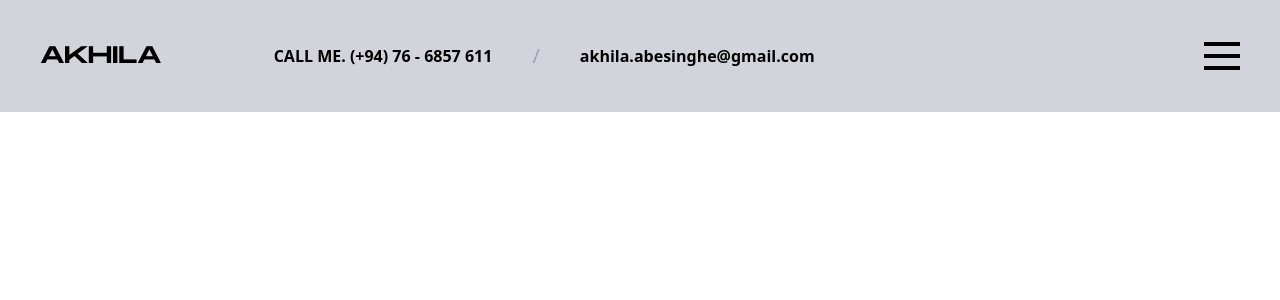
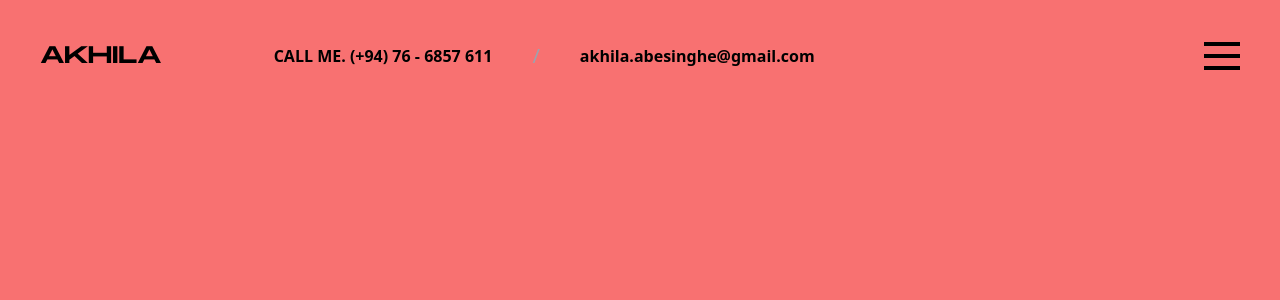
Before and after one commit to akhilasuraj/portfolio, a React (Create React App) app: page / in a window 1280 px wide. Shown: the top 300 px of the page. Built offline with nearby package versions, Linux system fonts and the light colour scheme.

Commit message:
first method to page transition

```diff
--- a/src/App.jsx
+++ b/src/App.jsx
@@ -1,11 +1,15 @@
-import Topbar from './Components/Modules/Topbar/Topbar'
+import Topbar from "./Components/Modules/Topbar/Topbar";
+import Intro from "./Components/Modules/Intro/Intro";
+import Portfolio from "./Components/Modules/Portfolio/Portfolio";
 
 const App = () => {
   return (
-    <div>
-      <Topbar/>
+    <div className="relative">
+      <Topbar />
+      <Intro />
+      <Portfolio />
     </div>
-  )
-}
+  );
+};
 
-export default App
+export default App;
--- /dev/null
+++ b/src/Components/Modules/Intro/Intro.jsx
@@ -0,0 +1,25 @@
+import { useState } from "react";
+
+const Info = () => {
+  const [pageEnd, setPageEnd] = useState(false);
+
+  const handleScroll = (e) => {
+    if (e.nativeEvent.wheelDelta > 0) {
+      console.log("scroll up");
+    } else {
+      console.log("scroll down");
+      setPageEnd(true);
+    }
+  };
+
+  return (
+    <div id="gray"
+      className={`absolute bg-gray-400 h-screen w-full transform duration-1000 ease-out ${
+        pageEnd ? "-translate-y-full" : ""
+      }`}
+      onWheel={(e) => handleScroll(e)}
+    ></div>
+  );
+};
+
+export default Info;
--- /dev/null
+++ b/src/Components/Modules/Portfolio/Portfolio.jsx
@@ -0,0 +1,25 @@
+import { useState } from "react";
+
+const Portfolio = () => {
+  const [pageEnd, setPageEnd] = useState(false);
+
+  const handleScroll = (e) => {
+    if (e.nativeEvent.wheelDelta > 0) {
+      console.log("scroll up");
+    } else {
+      console.log("scroll down");
+      setPageEnd(true);
+    }
+  };
+
+  return (
+    <div id="red"
+      className={`absolute bg-red-400 h-screen w-full transform duration-1000 ease-out ${
+        pageEnd ? "-translate-y-full" : ""
+      }`}
+      onWheel={(e) => handleScroll(e)}
+    ></div>
+  );
+};
+
+export default Portfolio;
--- a/src/Components/Modules/Topbar/Topbar.jsx
+++ b/src/Components/Modules/Topbar/Topbar.jsx
@@ -3,7 +3,7 @@ import { useState } from "react";
 const Topbar = () => {
   const [sideMenu, setSideMenu] = useState(false);
   return (
-    <div className="w-full h-28 bg-gray-300 flex items-center justify-between px-10">
+    <div className="w-full h-28 bg-transparent flex items-center justify-between px-10 fixed z-10">
       <div className="flex items-center">
         <span className="text-2xl font-monument cursor-pointer">AKHILA</span>
         <span className="ml-28 font-semibold cursor-pointer">
```
